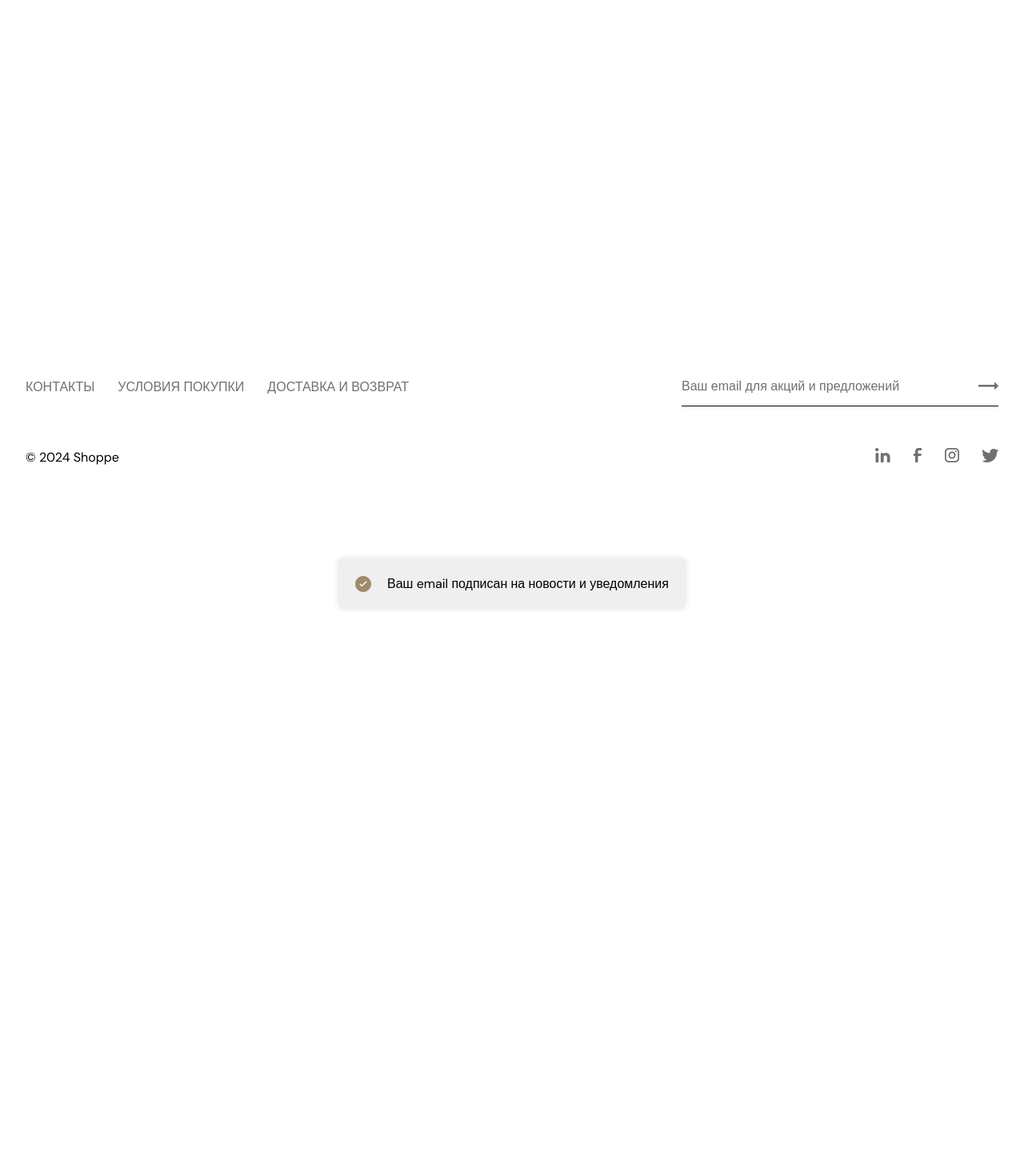
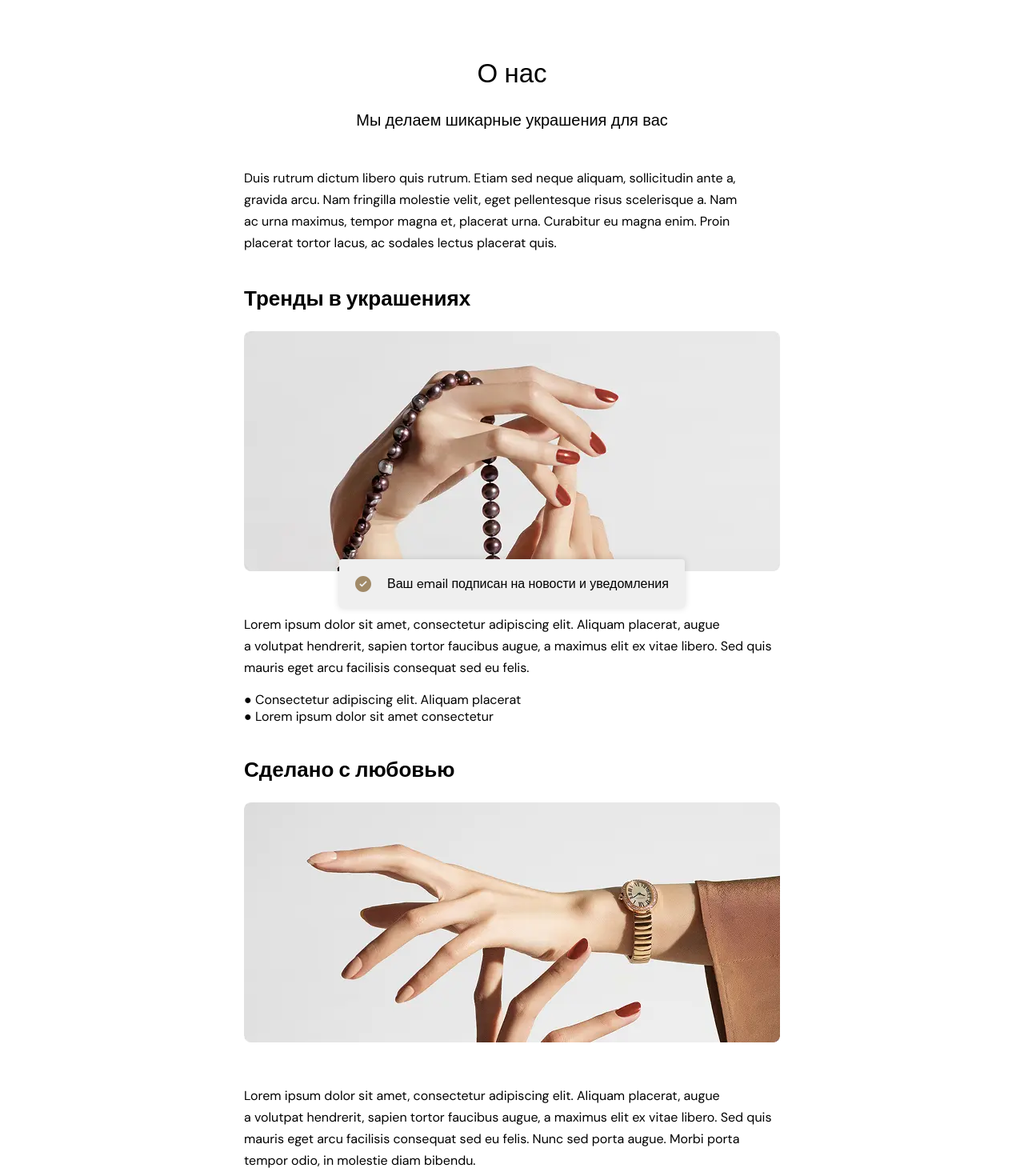
Before and after one commit to MAChapurin/shope, a Next.js app: page /about in a window 1280 px wide. Shown: the part 140-1610 px from the top of the page at 80% size. Before the commit the page ends 815 px from the top, so only its background shows below. Built offline with nearby package versions, Linux system fonts and the light colour scheme.

Commit message:
add about page

```diff
--- /dev/null
+++ b/src/app/about/page.module.css
@@ -0,0 +1,81 @@
+.main {
+	padding-block: 112px;
+	margin: 0 auto;
+	max-width: 670px;
+}
+
+.title {
+	margin-bottom: 24px;
+	text-align: center;
+	font-weight: 500;
+	font-size: 33px;
+	line-height: 43px;
+}
+
+.subtitle {
+	margin-bottom: 46px;
+	text-align: center;
+	font-size: 20px;
+	line-height: 26px;
+}
+
+.description {
+	margin-bottom: 39px;
+	font-size: 16px;
+	line-height: 27px;
+}
+
+.article {
+	margin-bottom: 39px;
+}
+
+.article__title {
+	margin-bottom: 23px;
+	font-size: 26px;
+	line-height: 35px;
+}
+
+.article__img {
+	margin-bottom: 48px;
+	border-radius: 8px;
+	width: 100%;
+	max-width: 670px;
+	object-fit: cover;
+}
+
+.article__paragraph {
+	margin-bottom: 16px;
+	font-size: 16px;
+	line-height: 27px;
+}
+
+.article__paragraph {
+	font-size: 16px;
+	line-height: 27px;
+}
+
+@media (max-width: 1024px) {
+	.main {
+		padding-block: 24px;
+	}
+
+	.title {
+		margin-bottom: 24px;
+	}
+
+	.subtitle {
+		margin-bottom: 24px;
+	}
+
+	.description {
+		margin-bottom: 24px;
+	}
+
+	.article {
+		margin-bottom: 24px;
+	}
+
+	.article__img {
+		margin-bottom: 24px;
+	}
+}
--- a/src/app/about/page.tsx
+++ b/src/app/about/page.tsx
@@ -1,7 +1,62 @@
+import Image from 'next/image'
+
+import styles from './page.module.css'
+
 export default function AboutPage() {
 	return (
-		<main>
-			<h1>ABOUT PAGE</h1>
+		<main className={styles.main}>
+			<h1 className={styles.title}>О нас</h1>
+			<p className={styles.subtitle}>Мы делаем шикарные украшения для вас</p>
+			<p className={styles.description}>
+				Duis rutrum dictum libero quis rutrum. Etiam sed neque aliquam,
+				sollicitudin ante&nbsp;a, gravida arcu. Nam fringilla molestie velit,
+				eget pellentesque risus scelerisque&nbsp;a. Nam ac&nbsp;urna maximus,
+				tempor magna&nbsp;et, placerat urna. Curabitur eu&nbsp;magna enim. Proin
+				placerat tortor lacus, ac&nbsp;sodales lectus placerat quis.
+			</p>
+			<article className={styles.article}>
+				<h2 className={styles.article__title}>Тренды в украшениях</h2>
+				<Image
+					className={styles.article__img}
+					width={670}
+					height={300}
+					src={'/img-01.webp'}
+					alt='Изображение руки с бусами'
+					title='Тренды в украшениях'
+				/>
+				<p className={styles.article__paragraph}>
+					Lorem ipsum dolor sit amet, consectetur adipiscing elit. Aliquam
+					placerat, augue a&nbsp;volutpat hendrerit, sapien tortor faucibus
+					augue, a&nbsp;maximus elit ex&nbsp;vitae libero. Sed quis mauris eget
+					arcu facilisis consequat sed eu&nbsp;felis.
+				</p>
+				<ul className={styles.article__list}>
+					<li className={styles.article__item}>
+						● Consectetur adipiscing elit. Aliquam placerat{' '}
+					</li>
+					<li className={styles.article__item}>
+						● Lorem ipsum dolor sit amet consectetur
+					</li>
+				</ul>
+			</article>
+			<article className={styles.article}>
+				<h2 className={styles.article__title}>Сделано с любовью</h2>
+				<Image
+					className={styles.article__img}
+					width={670}
+					height={300}
+					src={'/img-02.webp'}
+					alt='Изображение руки с золотыми часами'
+					title='Сделано с любовью'
+				/>
+				<p className={styles.article__paragraph}>
+					Lorem ipsum dolor sit amet, consectetur adipiscing elit. Aliquam
+					placerat, augue a&nbsp;volutpat hendrerit, sapien tortor faucibus
+					augue, a&nbsp;maximus elit ex&nbsp;vitae libero. Sed quis mauris eget
+					arcu facilisis consequat sed eu&nbsp;felis. Nunc sed porta augue.
+					Morbi porta tempor odio, in&nbsp;molestie diam bibendu.
+				</p>
+			</article>
 		</main>
 	)
 }
```
Also changed, not shown: public/Img-01.webp (added), public/Img-02.webp (added).
